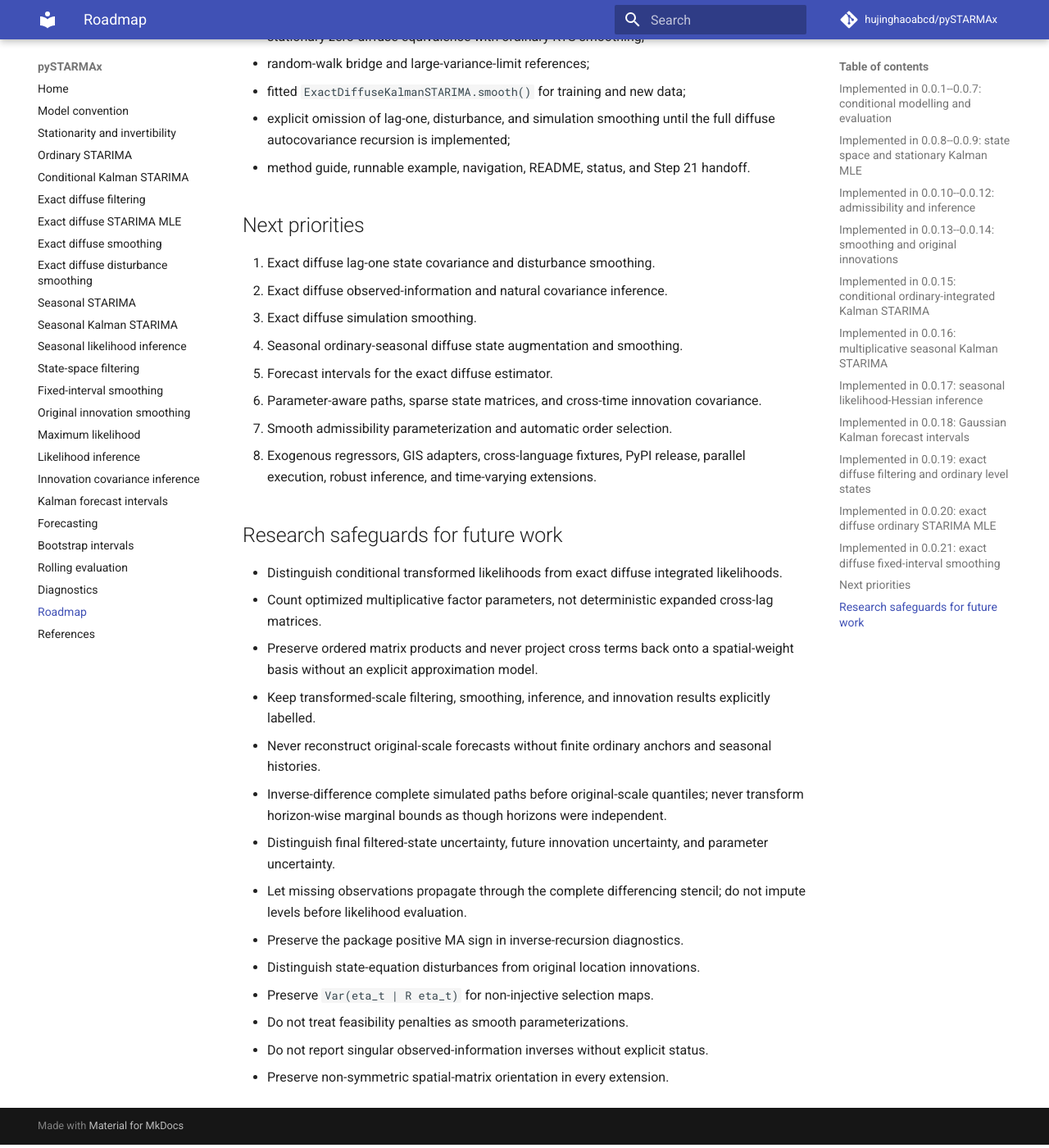
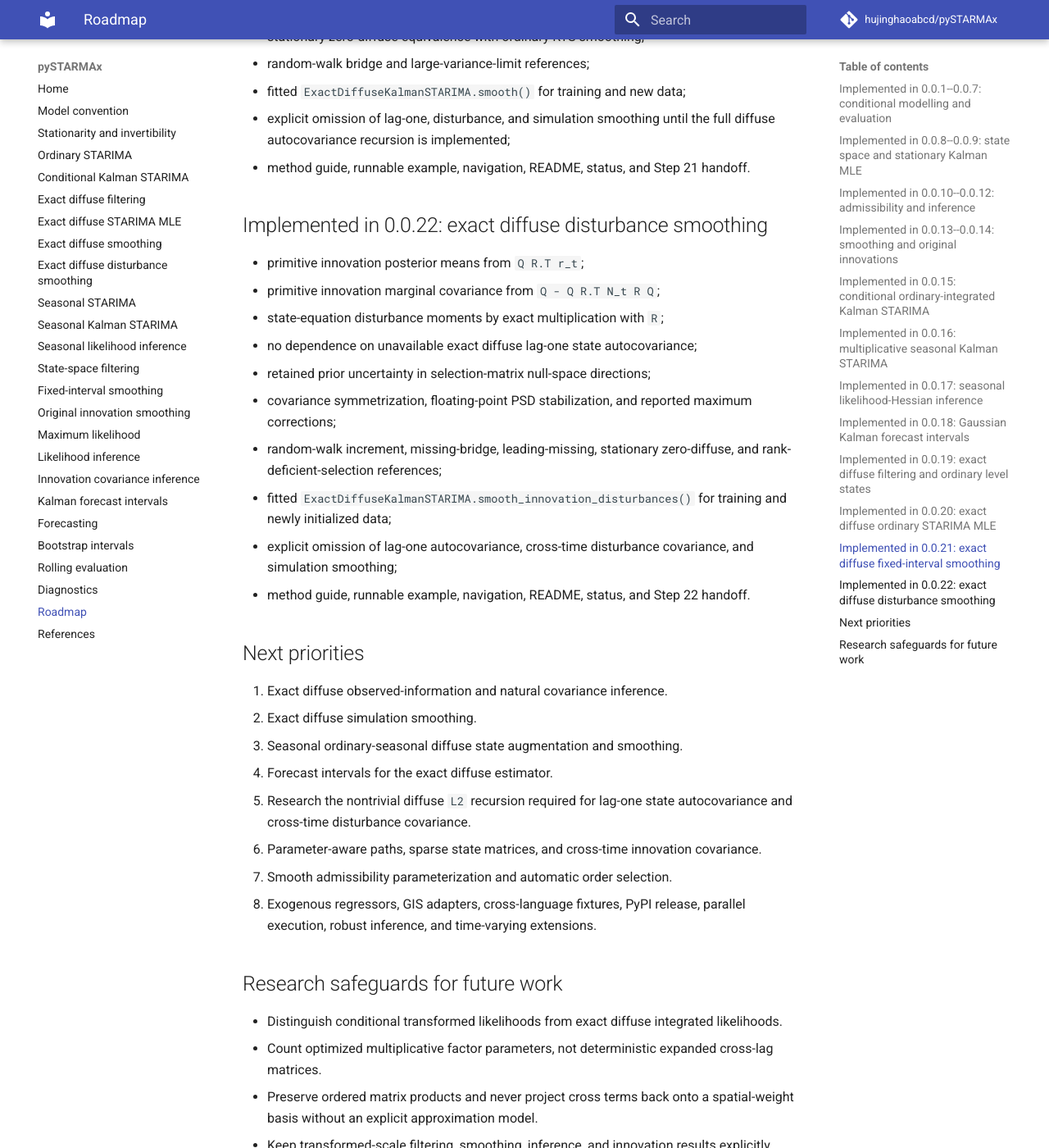
Before and after one commit to hujinghaoabcd/pySTARMAx, an MkDocs documentation site: the page built from docs/roadmap.md, in a window 1280 px wide and 1400 px high, scrolled down 5894 px. Shown: the whole window at 82% size. Built offline with MkDocs 1.6.1 and Material for MkDocs 9.7.7, drawn with Linux system fonts in a browser that asks for light colours; comment, search, counter and statistics services are not loaded.

Commit message:
Synchronize exact diffuse disturbance documentation

```diff
--- a/docs/roadmap.md
+++ b/docs/roadmap.md
@@ -209,13 +209,32 @@
 - method guide, runnable example, navigation, README, status, and Step 21
   handoff.
 
+## Implemented in 0.0.22: exact diffuse disturbance smoothing
+
+- primitive innovation posterior means from `Q R.T r_t`;
+- primitive innovation marginal covariance from `Q - Q R.T N_t R Q`;
+- state-equation disturbance moments by exact multiplication with `R`;
+- no dependence on unavailable exact diffuse lag-one state autocovariance;
+- retained prior uncertainty in selection-matrix null-space directions;
+- covariance symmetrization, floating-point PSD stabilization, and reported
+  maximum corrections;
+- random-walk increment, missing-bridge, leading-missing, stationary
+  zero-diffuse, and rank-deficient-selection references;
+- fitted `ExactDiffuseKalmanSTARIMA.smooth_innovation_disturbances()` for
+  training and newly initialized data;
+- explicit omission of lag-one autocovariance, cross-time disturbance
+  covariance, and simulation smoothing;
+- method guide, runnable example, navigation, README, status, and Step 22
+  handoff.
+
 ## Next priorities
 
-1. Exact diffuse lag-one state covariance and disturbance smoothing.
-2. Exact diffuse observed-information and natural covariance inference.
-3. Exact diffuse simulation smoothing.
-4. Seasonal ordinary-seasonal diffuse state augmentation and smoothing.
-5. Forecast intervals for the exact diffuse estimator.
+1. Exact diffuse observed-information and natural covariance inference.
+2. Exact diffuse simulation smoothing.
+3. Seasonal ordinary-seasonal diffuse state augmentation and smoothing.
+4. Forecast intervals for the exact diffuse estimator.
+5. Research the nontrivial diffuse `L2` recursion required for lag-one state
+   autocovariance and cross-time disturbance covariance.
 6. Parameter-aware paths, sparse state matrices, and cross-time innovation
    covariance.
 7. Smooth admissibility parameterization and automatic order selection.
```
Also changed, not shown: PROJECT_STATUS.md (+69 -18 lines), README.md (+15 -10 lines), docs/exact_diffuse.md (+10 -6 lines), docs/exact_diffuse_mle.md (+18 -2 lines), docs/exact_diffuse_smoothing.md (+16 -8 lines), docs/index.md (+11 -5 lines), 1 other file.
